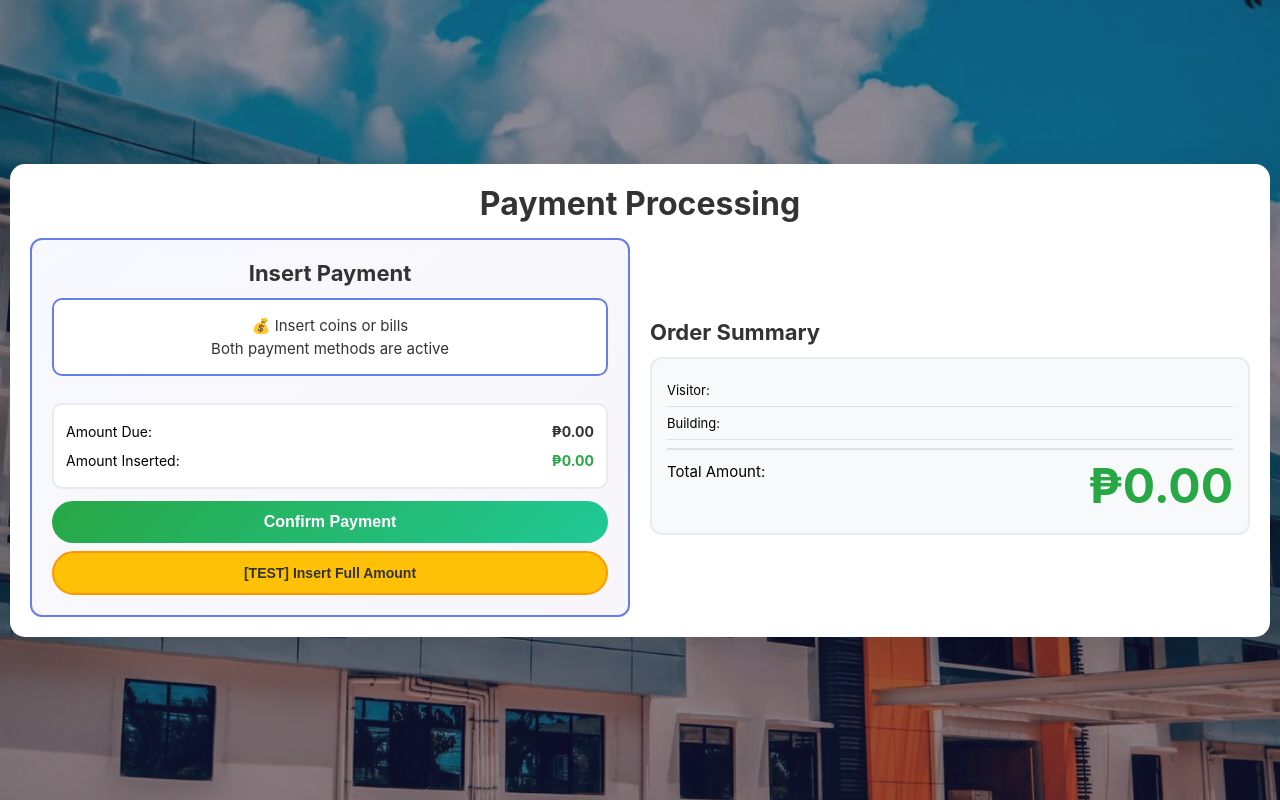
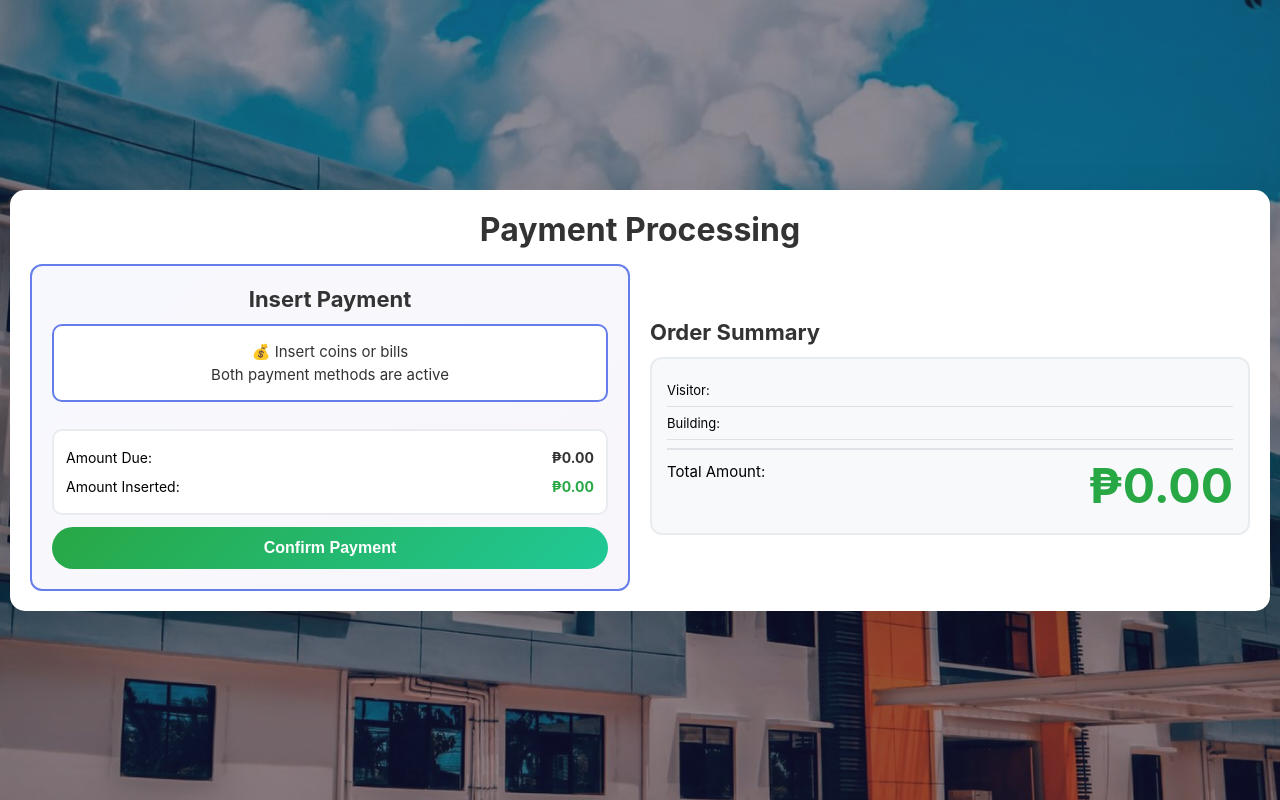
Before and after one commit to vinzgeorno/CTU-Kiosk, a React (Create React App) app: page /payment in a window 1280 px wide. Built offline with nearby package versions, Linux system fonts and the light colour scheme; no server answers; the HTML template or start-up script is replaced by a standard one.

Commit message:
Functionality Changes

```diff
--- a/src/components/PaymentPage.css
+++ b/src/components/PaymentPage.css
@@ -221,35 +221,6 @@
   background: #6c757d;
 }
 
-.simulation-button {
-  width: 100%;
-  background: #ffc107;
-  color: #333;
-  border: 2px solid #ff9800;
-  padding: 12px 15px;
-  font-size: 14px;
-  font-weight: 600;
-  border-radius: 50px;
-  cursor: pointer;
-  transition: all 0.3s ease;
-  display: flex;
-  align-items: center;
-  justify-content: center;
-  gap: 8px;
-  margin-top: 8px;
-}
-
-.simulation-button:hover:not(:disabled) {
-  transform: translateY(-2px);
-  box-shadow: 0 10px 30px rgba(255, 193, 7, 0.4);
-  background: #ffd07e;
-}
-
-.simulation-button:disabled {
-  opacity: 0.5;
-  cursor: not-allowed;
-}
-
 .processing-spinner {
   width: 16px;
   height: 16px;
--- a/src/components/PaymentPage.js
+++ b/src/components/PaymentPage.js
@@ -6,11 +6,6 @@ import './PaymentPage.css';
 
 function PaymentPage({ userData, setUserData }) {
   const navigate = useNavigate();
-
-  // ========== PAYMENT SIMULATION MODE ==========
-  // Change to TRUE for testing, FALSE for production
-  const ENABLE_PAYMENT_SIMULATION = true;
-  // ==========================================
 
   const [insertedAmount, setInsertedAmount] = useState(0);
   const [isProcessing, setIsProcessing] = useState(false);
@@ -28,19 +23,10 @@ function PaymentPage({ userData, setUserData }) {
   useEffect(() => {
     console.log('🎯 PaymentPage Mounted');
 
-    // Initialize WebSocket connection for real hardware first
+    // Initialize WebSocket connection for real hardware
     initializeWebSocket();
 
-    // Fallback: Initialize simulator ONLY if WebSocket fails
-    const simulatorTimeout = setTimeout(() => {
-      if (connectionStatus === 'disconnected') {
-        console.log('⚠️ Real hardware unavailable - Starting simulator...');
-        initializeSimulator();
-      }
-    }, 2000); // Wait 2 seconds for real hardware connection
-
     return () => {
-      clearTimeout(simulatorTimeout);
       paymentHardware.stopMonitoring();
       if (ws) {
         ws.close();
@@ -48,29 +34,6 @@ function PaymentPage({ userData, setUserData }) {
       console.log('🎯 PaymentPage Unmounted');
     };
   }, []);
-
-  /**
-   * Initialize simulator fallback (only if real hardware unavailable)
-   */
-  const initializeSimulator = () => {
-    paymentHardware.initialize({
-      onCoinDetected: (data) => {
-        console.log('💰 Simulator Coin Detected:', data);
-        setInsertedAmount(prev => prev + data.value);
-        addLog(`[COIN] ✓ ${data.pulses} pulses → ₱${data.value}`);
-      },
-      onBillDetected: (data) => {
-        console.log('💵 Simulator Bill Detected:', data);
-        setInsertedAmount(prev => prev + data.amount);
-        addLog(`[BILL] ✓ ${data.pulses} pulses → ₱${data.amount}`);
-      },
-      onPaymentUpdate: (data) => {
-        setHardwareStatus(data);
-      }
-    });
-
-    paymentHardware.startMonitoring();
-  };
 
   /**
    * Initialize WebSocket connection to backend for real-time pulse updates
@@ -132,7 +95,7 @@ function PaymentPage({ userData, setUserData }) {
       newWs.onclose = () => {
         console.log('🔌 [WebSocket] Disconnected from backend');
         setConnectionStatus('disconnected');
-        addLog('🔌 Connection closed - simulator mode');
+        addLog('🔌 Connection closed');
       };
 
       setWs(newWs);
@@ -303,16 +266,6 @@ function PaymentPage({ userData, setUserData }) {
                       'Confirm Payment'
                     )}
                   </button>
-
-                  {ENABLE_PAYMENT_SIMULATION && (
-                    <button
-                      className="simulation-button"
-                      onClick={() => setInsertedAmount(userData.ticketPrice)}
-                      disabled={isProcessing}
-                    >
-                      [TEST] Insert Full Amount
-                    </button>
-                  )}
                 </div>
               </div>
             </div>
```
